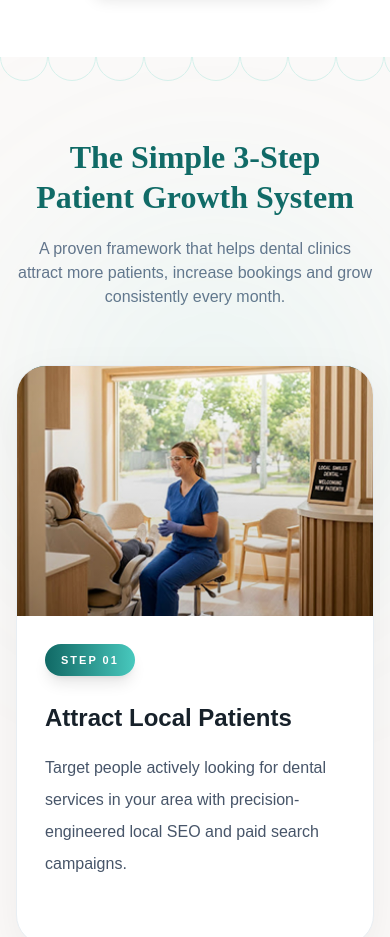
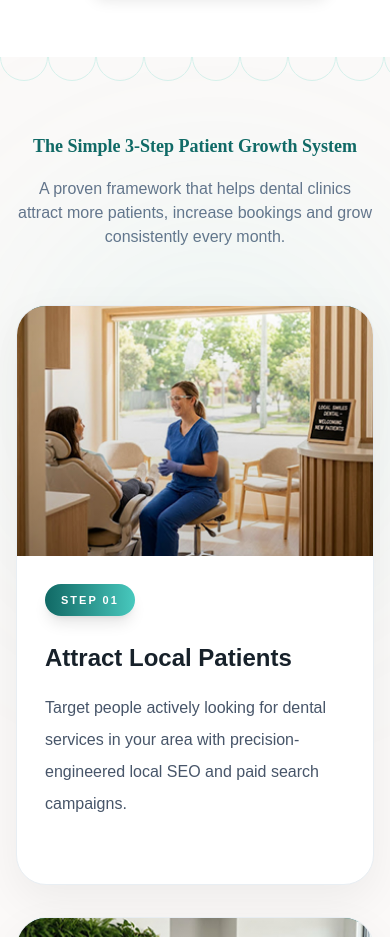
Before and after one commit to pranitha1404/dentalflow, a Next.js app: page / in a window 390 px wide. Shown: the part 5660-6597 px from the top of the page. Built offline with nearby package versions, Linux system fonts and the light colour scheme.

Commit message:
Responsive typography and mobile fixes

```diff
--- a/components/GrowthSystem.tsx
+++ b/components/GrowthSystem.tsx
@@ -54,10 +54,17 @@ export default function GrowthSystem() {
         <div className="text-center mb-14 lg:mb-20">
 
           <h2
-            className="text-[#106965] font-bold leading-tight whitespace-nowrap"
+            className="
+              text-[#106965]
+              font-bold
+              leading-[1.1]
+              text-center
+              break-words
+              px-2
+            "
             style={{
               fontFamily: "Namdhinggo",
-              fontSize: "clamp(32px,5vw,54px)",
+              fontSize: "clamp(18px, 3.2vw, 54px)",
             }}
           >
             The Simple 3-Step Patient Growth System
@@ -142,7 +149,6 @@ export default function GrowthSystem() {
                   {item.description}
                 </p>
 
-                {/* Bottom Line */}
                 <div
                   className="
                     mt-8
```
